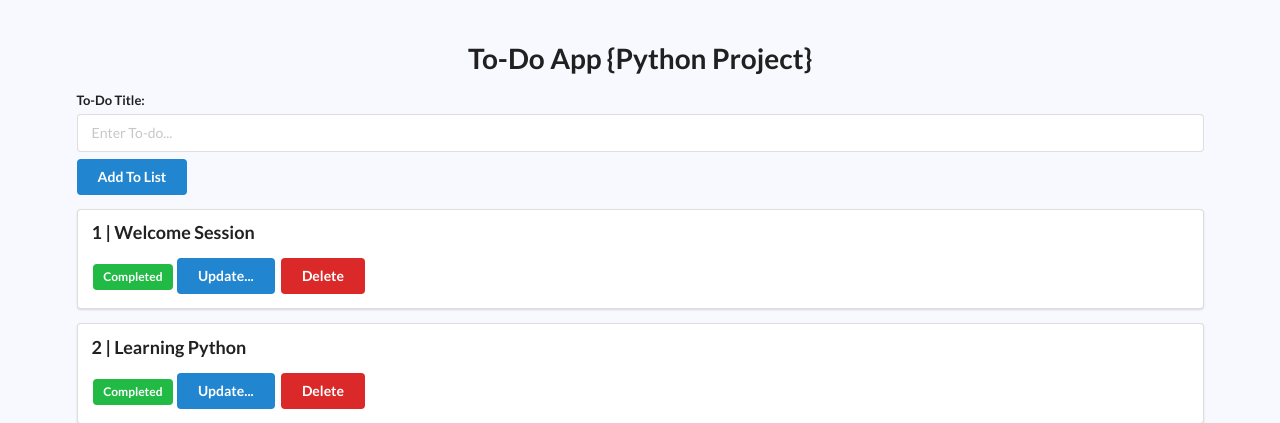
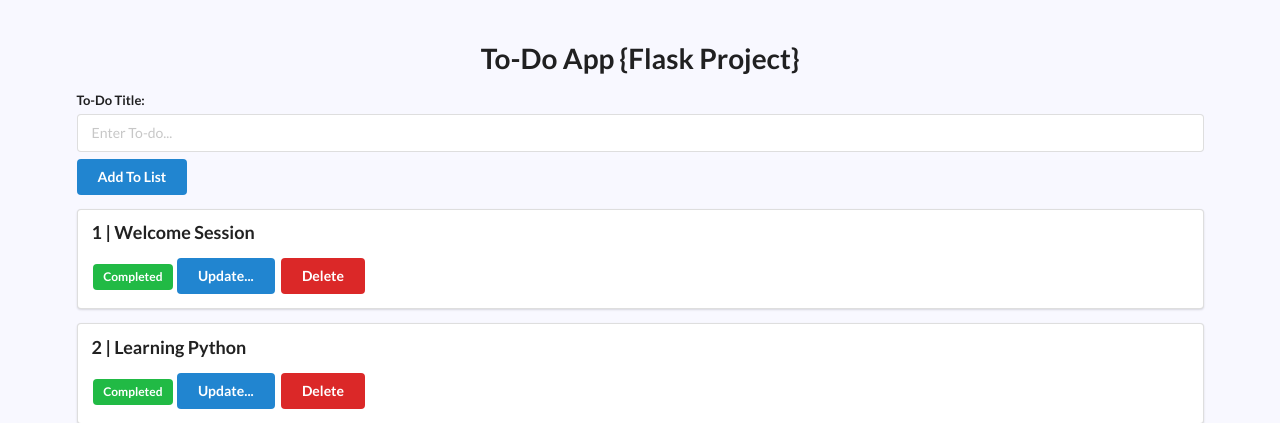
Before and after one commit to olamidefasogbon/To-Do-App, a Flask app: page / in a window 1280 px wide. Shown: the top 423 px of the page. Run offline with Flask 2, Linux system fonts and the light colour scheme; data comes from the database, SQL or seed files in the repository.

Commit message:
Initial Commit🎉🎉

```diff
--- a/templates/base.html
+++ b/templates/base.html
@@ -12,7 +12,7 @@
 <body style="background-color: ghostwhite;">
     <div class="ui container" style="margin-top: 3.125rem;">
 
-        <h1  class="ui center aligned header">To-Do App {Python Project}</h1>
+        <h1  class="ui center aligned header">To-Do App {Flask Project}</h1>
 
         <form class="ui form" action="/add" method="post">
 
```
